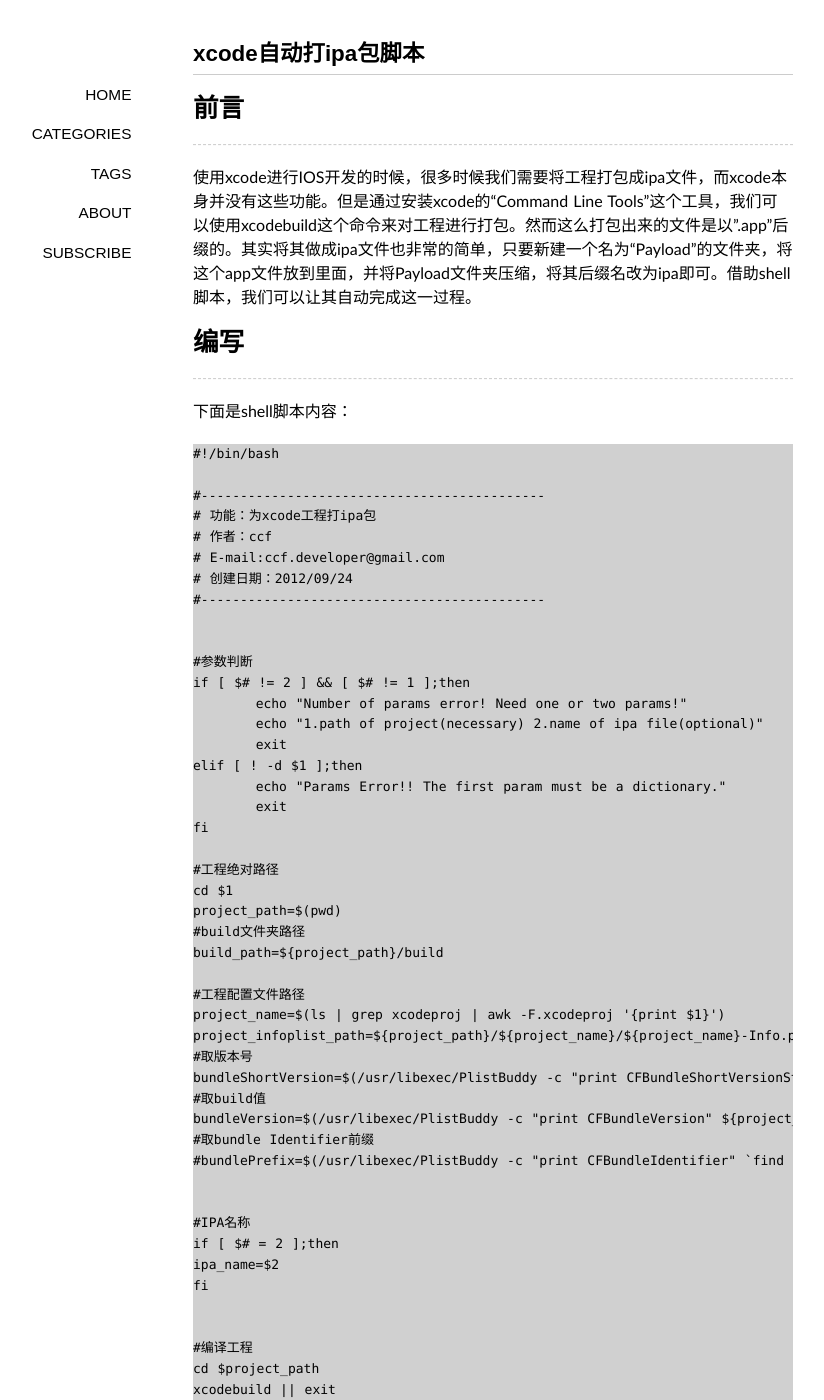
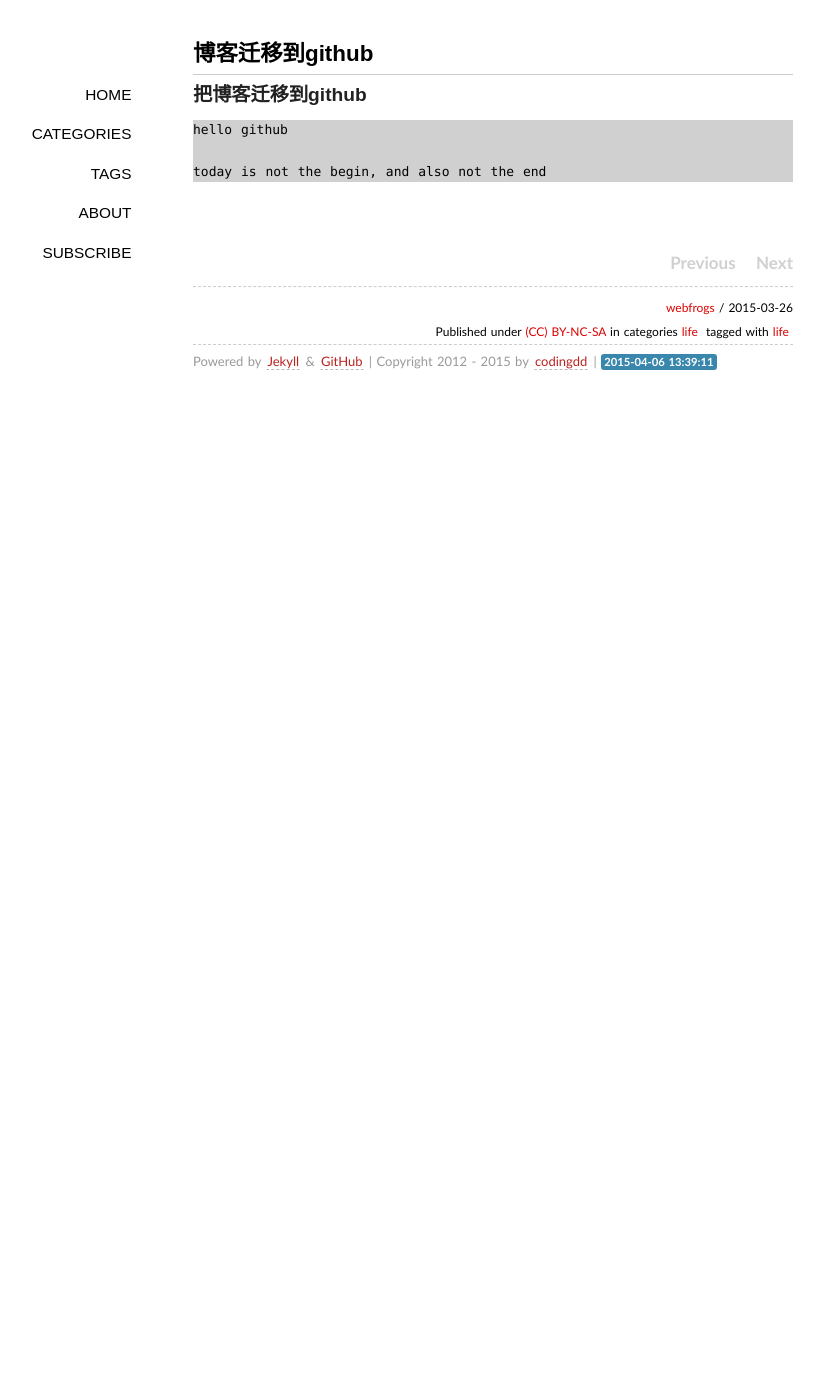
Before and after one commit to codingdd/codingdd.github.io, a Jekyll site: the page built from _posts/2015-3-26-buildipa.md, in a window 1280 px wide and 1400 px high. Shown: the whole window, without its empty margins (147-971 px from the left). Built offline with Jekyll 4.4.1, drawn with Linux system fonts in a browser that asks for light colours; some web fonts are replaced; Markdown is read by kramdown in place of the engine named in the settings; comment, search, counter and statistics services are not loaded; some of the changed text lies outside the part shown.

Commit message:
modified url

```diff
--- a/_posts/2015-3-26-buildipa.md
+++ b/_posts/2015-3-26-buildipa.md
@@ -1,104 +1,14 @@
 ---
 layout: post
-title: "xcode自动打ipa包脚本"
-description: "xcode自动打ipa包脚本"
-category: iOS
-tags: [iOS, xcode]
+title: "博客迁移到github"
+description: "博客迁移到github"
+category: life
+tags: [life]
 ---
 
-
-#前言
-----
-使用xcode进行IOS开发的时候，很多时候我们需要将工程打包成ipa文件，而xcode本身并没有这些功能。但是通过安装xcode的“Command Line Tools”这个工具，我们可以使用xcodebuild这个命令来对工程进行打包。然而这么打包出来的文件是以".app"后缀的。其实将其做成ipa文件也非常的简单，只要新建一个名为“Payload”的文件夹，将这个app文件放到里面，并将Payload文件夹压缩，将其后缀名改为ipa即可。借助shell脚本，我们可以让其自动完成这一过程。
-
-#编写
-----
+###把博客迁移到github
 
 
-下面是shell脚本内容：
+    hello github
 
-	#!/bin/bash
-
-	#--------------------------------------------
-	# 功能：为xcode工程打ipa包
-	# 作者：ccf
-	# E-mail:ccf.developer@gmail.com
-	# 创建日期：2012/09/24
-	#--------------------------------------------
-
-
-	#参数判断
-	if [ $# != 2 ] && [ $# != 1 ];then
-		echo "Number of params error! Need one or two params!"
-		echo "1.path of project(necessary) 2.name of ipa file(optional)"
-		exit
-	elif [ ! -d $1 ];then
-		echo "Params Error!! The first param must be a dictionary."
-		exit
-	fi
-
-	#工程绝对路径
-	cd $1
-	project_path=$(pwd)
-	#build文件夹路径
-	build_path=${project_path}/build
-
-	#工程配置文件路径
-	project_name=$(ls | grep xcodeproj | awk -F.xcodeproj '{print $1}')
-	project_infoplist_path=${project_path}/${project_name}/${project_name}-Info.plist
-	#取版本号
-	bundleShortVersion=$(/usr/libexec/PlistBuddy -c "print CFBundleShortVersionString" ${project_infoplist_path})
-	#取build值
-	bundleVersion=$(/usr/libexec/PlistBuddy -c "print CFBundleVersion" ${project_infoplist_path})
-	#取bundle Identifier前缀
-	#bundlePrefix=$(/usr/libexec/PlistBuddy -c "print CFBundleIdentifier" `find . -name "*-Info.plist"` | awk -F$ '{print $1}')
-
-
-	#IPA名称
-	if [ $# = 2 ];then
-	ipa_name=$2
-	fi
-
-
-	#编译工程
-	cd $project_path
-	xcodebuild || exit
-
-	#打包
-	cd $build_path
-	target_name=$(basename ./Release-iphoneos/*.app | awk -F. '{print $1}')
-	if [ $# = 1 ];then
-	ipa_name="${target_name}_${bundleShortVersion}_build${bundleVersion}_$(date +"%Y%m%d")"
-	fi
-
-	if [ -d ./ipa-build ];then
-		rm -rf ipa-build
-	fi
-	mkdir -p ipa-build/Payload
-	cp -r ./Release-iphoneos/*.app ./ipa-build/Payload/
-	cd ipa-build
-	zip -r ${ipa_name}.ipa *
-	rm -rf Payload
-
-
-将shell脚本保存，命名为“ipa-build”，然后为其添加可执行权限，命令如下：
-
-	chmod +x ipa-build
-
-这里提供shell脚本下载，下载完后，只需要为其增加可执行权限即可。[下载点这里](/assets/download/ipa-build)
-
-#使用
-----
-使用非常简单，ipa-build执行需要两个参数，第一个参数是IOS工程所在的根目录(必须)，第二个参数就是生成ipa文件的文件名（不需要带后缀名ipa），第二个参数是可选的，如果不输入，则ipa文件生成默认格式：*(targetname)\_(version)\_build(buildversion)_yyyyMMdd.ipa* 括号里分别代表所对应的值，yyyyMMdd是当前日期格式。如果未将ipa-build加入环境变量中，使用时需要使用绝对路径。例如：需要打包的工程根路径为：~/iphone/HuaRongDao，而ipa-build放在了 ~/shell 路径下，要生成名为“HuaRongDao.ipa”的文件，则使用如下命令：
-
-	~/shell/ipa-build ~/iphone/HuaRongDao HuaRongDao
-
-
-命令执行完成后，会在工程目录下生成一个名为“build”的文件夹，打包好的ipa就放在build文件夹下的“ipa-build”文件夹中。
-
-#总结
-----
-写这么一个脚本，主要是受到了一篇文章的启发，是一篇为IOS增加DailyBuild的文章，敏捷开发目前还没有接触，不过那篇文章的博客很不错。文章地址：[《给iOS工程增加Daily Build》](http://blog.devtang.com/blog/2012/02/16/apply-daily-build-in-ios-project/)。 文章中还有一个很有意思的地方，就是通过itms-services协议来安装ipa，已经尝试了，很有用，可以方便测试人员测试，并且可以给越狱手机做自动更新软件功能。待整理后，会写一篇文章来总结。
-
-
-通过使用shell脚本，确实可以减少很多的工作量。脚本目前还有很多可以完善的地方，同时在做这个脚本的时候，也发现自己的linux知识上的不足，看来要多充充电了。
+    today is not the begin, and also not the end
```
